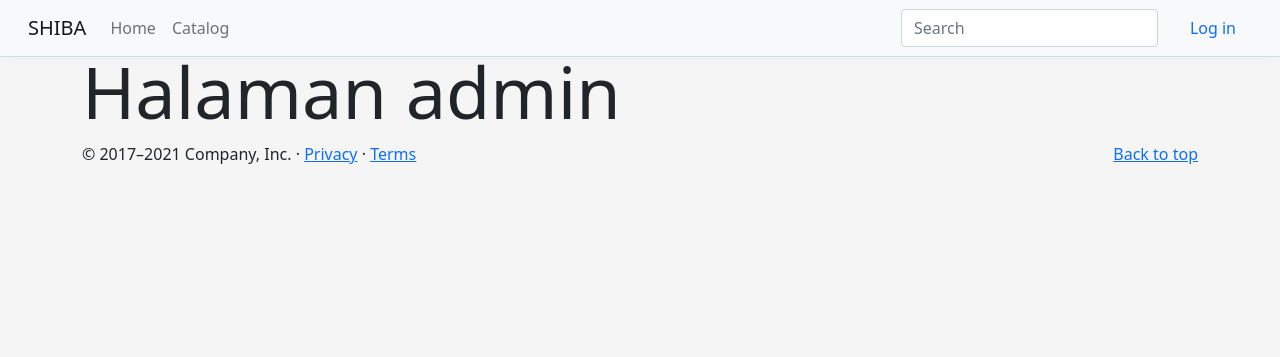
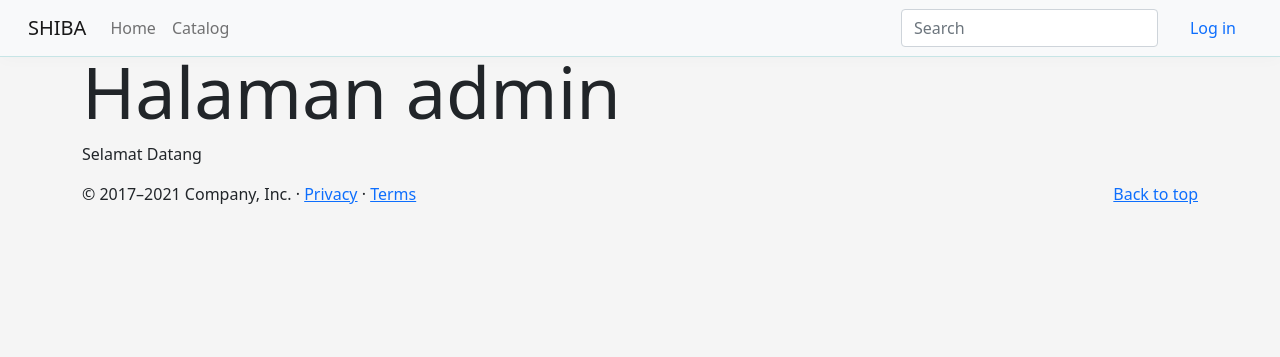
Before and after one commit to yhagus/shiba-petshop, a PHP site: page /admin/index.php in a window 1280 px wide. Shown: the top 357 px of the page. Run offline with PHP 8.4, Linux system fonts and the light colour scheme; some libraries are stand-ins or nearby versions.

Commit message:
selamat datang

```diff
--- a/admin/index.php
+++ b/admin/index.php
@@ -5,7 +5,7 @@ include '../navbar.php';
 <!--content html di sini-->
 <div class="container">
     <h1 class="display-2">Halaman admin</h1>
-
+    <p>Selamat Datang </p>
 </div>
 
 <?php
```
